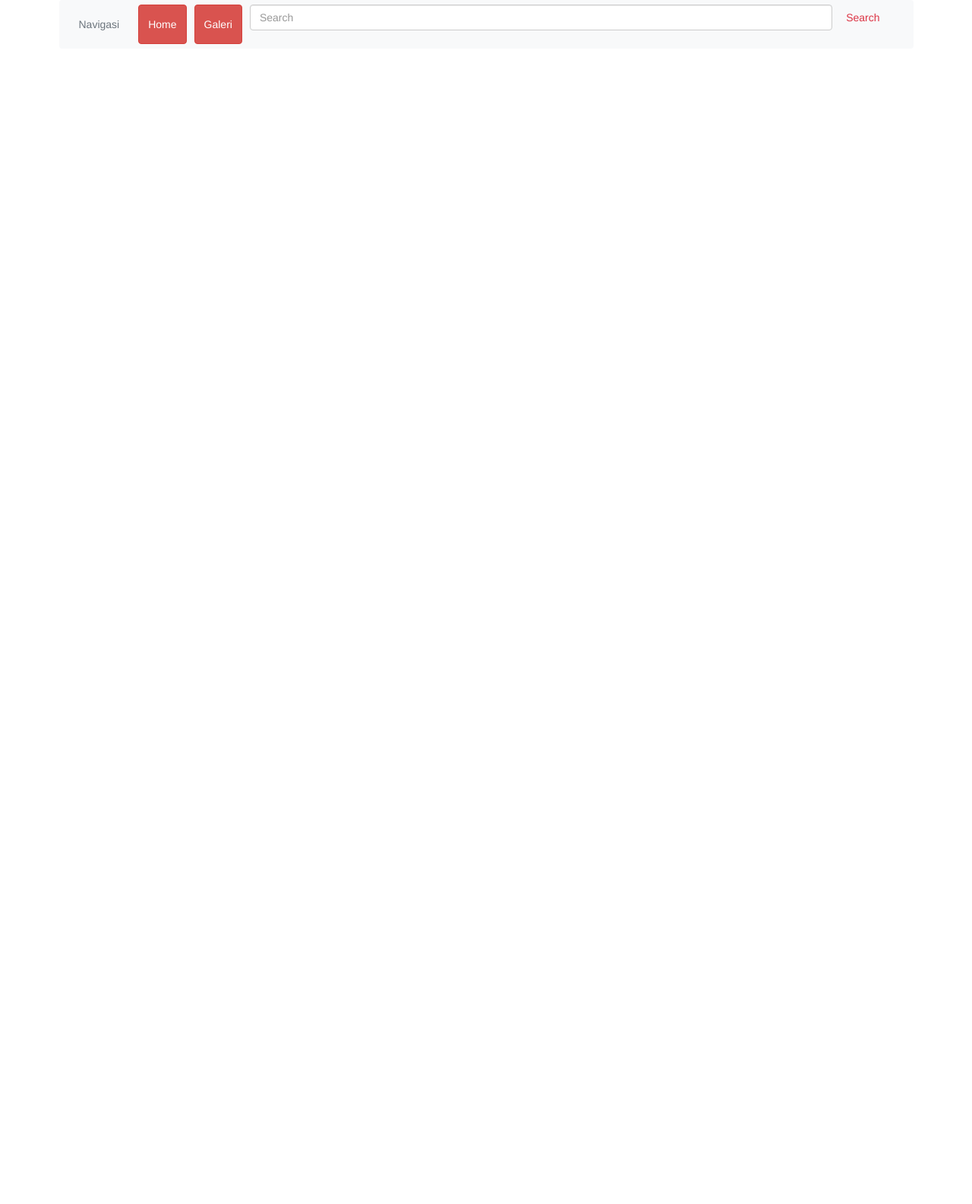
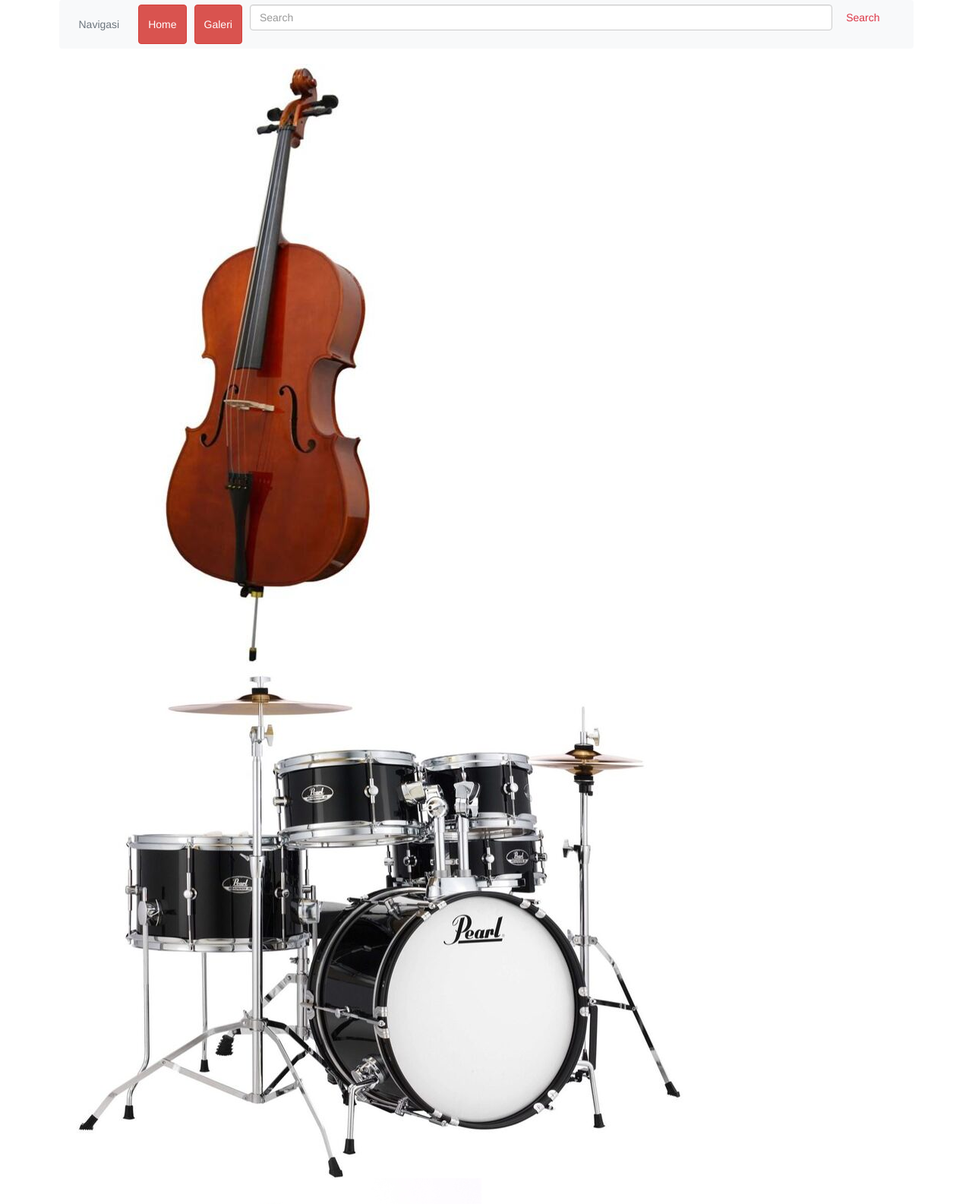
Before and after one commit to mdzikrisetiadi65/.github.io, a plain HTML site: page fotogaleri.html in a window 1280 px wide. Shown: the top 1585 px of the page at 76% size. Before the commit the page ends 800 px from the top, so only its background shows below. Drawn offline with nearby package versions, Linux system fonts and the light colour scheme.

Commit message:
Update fotogaleri.html

```diff
--- a/fotogaleri.html
+++ b/fotogaleri.html
@@ -55,9 +55,14 @@
 <body>
 <div class="container">
   <div class="row row-cols-3">
-    <div class="col" img src="cello violin biola alat musik.jpg"</div>
-    <div class="col" img src="drum set alat musik.jpg"</div>
-    <div class="col" img src="electric guitar gitar bass alat musik.jpg"</div>
-    <div class="col" img src="guitar gitar acoustic alat musik.jpg"</div>
+    <div class="col">
+	    <img src="cello violin biola alat musik.jpg"</div>
+    <div class="col">
+	    <img src="drum set alat musik.jpg" class="rounded" alt="...">
+	  </div>
+    <div class="col">
+	    <img src="electric guitar gitar bass alat musik.jpg"</div>
+    <div class="col">
+	    <img src="guitar gitar acoustic alat musik.jpg"</div>
   </div>
 </div>
```
